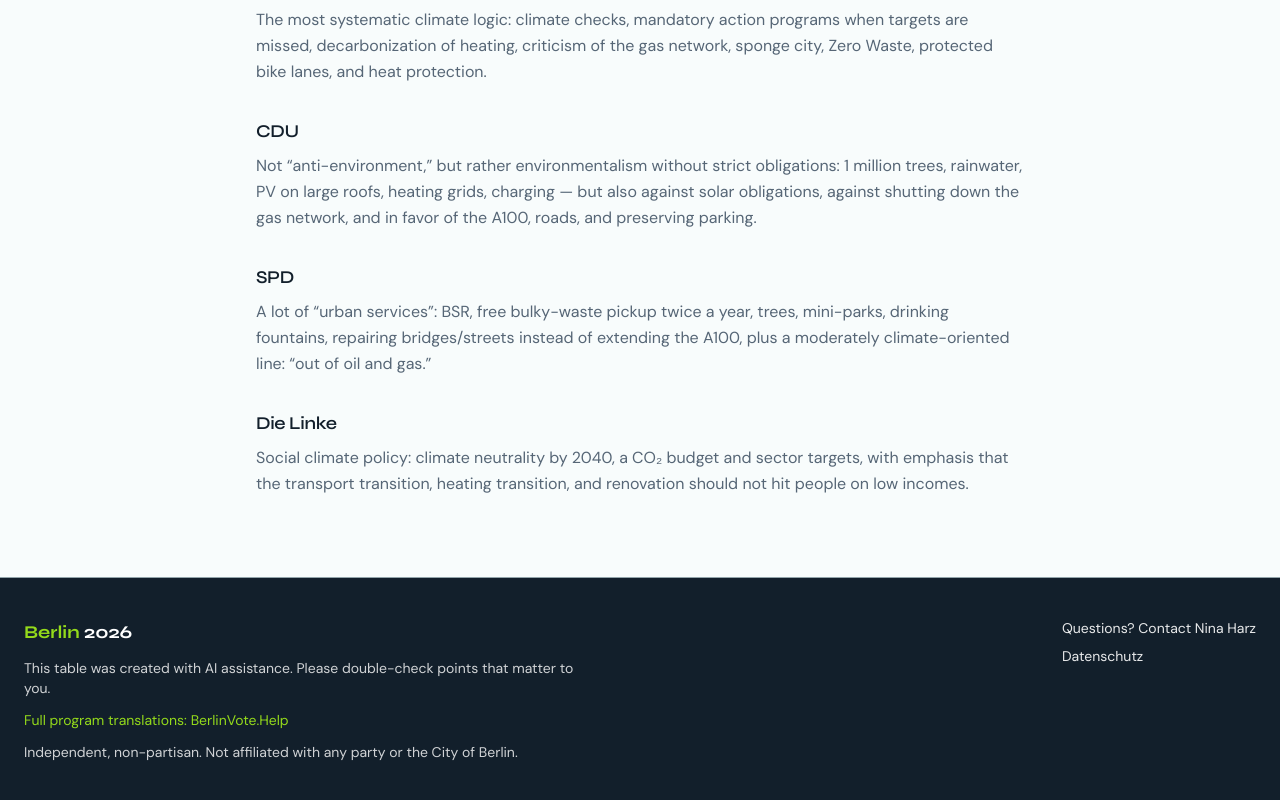
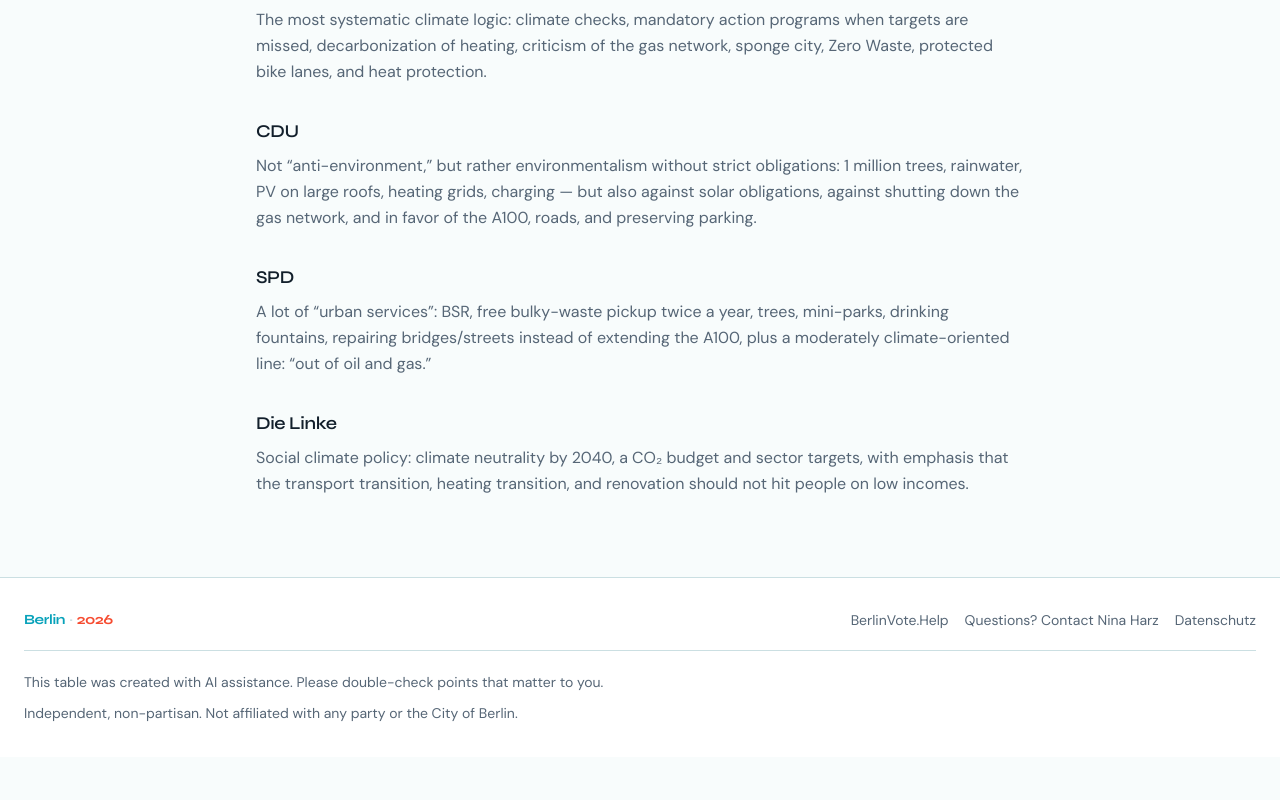
Before and after one commit to mashazyu/berlin-2026, a Next.js app: page /de in a window 1280 px wide. Shown: the part 10201-11001 px from the top of the page. After the commit the page ends 10958 px from the top, so only its background shows below. Built offline with nearby package versions, Linux system fonts and the light colour scheme.

Commit message:
fix: footer

```diff
--- a/components/site-footer.tsx
+++ b/components/site-footer.tsx
@@ -7,40 +7,43 @@
   const { language, translations: t } = useLanguage()
 
   return (
-    <footer className="border-t border-border/70 bg-foreground text-white">
-      <div className="mx-auto flex max-w-7xl flex-col gap-6 px-4 py-10 sm:px-6 md:flex-row md:items-start md:justify-between">
-        <div className="max-w-xl space-y-3 text-sm text-white/80">
-          <p className="font-display text-lg font-bold text-white">
-            <span className="text-secondary">Berlin</span> 2026
+    <footer className="border-t border-border bg-white">
+      <div className="mx-auto max-w-7xl px-4 py-8 sm:px-6">
+        <div className="flex flex-col gap-4 sm:flex-row sm:items-center sm:justify-between">
+          <p className="font-display text-sm font-bold tracking-tight">
+            <span className="text-primary">Berlin</span>
+            <span className="mx-1 text-border">·</span>
+            <span className="text-accent">2026</span>
           </p>
-          <p>{t.footer.aiNote}</p>
-          <p>
+          <div className="flex flex-wrap items-center gap-x-4 gap-y-2 text-sm text-muted-foreground">
             <a
               href="https://www.berlinvote.help/"
               target="_blank"
               rel="noopener noreferrer"
-              className="text-secondary underline-offset-2 hover:underline"
+              className="transition-colors hover:text-foreground"
             >
-              {t.footer.relatedSite}
+              BerlinVote.Help
             </a>
-          </p>
-          <p>{t.footer.unaffiliated}</p>
-        </div>
-        <div className="space-y-2 text-sm">
             <a
               href="mailto:nina.harz@pm.me"
-            className="block text-white/90 underline-offset-2 hover:underline"
+              className="transition-colors hover:text-foreground"
             >
               {t.footer.contact}
             </a>
             <Link
               href={`/${language}/privacy`}
-            className="block text-white/90 underline-offset-2 hover:underline"
+              className="transition-colors hover:text-foreground"
             >
               {t.footer.privacy}
             </Link>
           </div>
         </div>
+
+        <div className="mt-5 space-y-2 border-t border-border pt-5 text-sm leading-relaxed text-muted-foreground">
+          <p>{t.footer.aiNote}</p>
+          <p>{t.footer.unaffiliated}</p>
+        </div>
+      </div>
     </footer>
   )
 }
```
Lines whose indentation alone changed are shown as unchanged.
